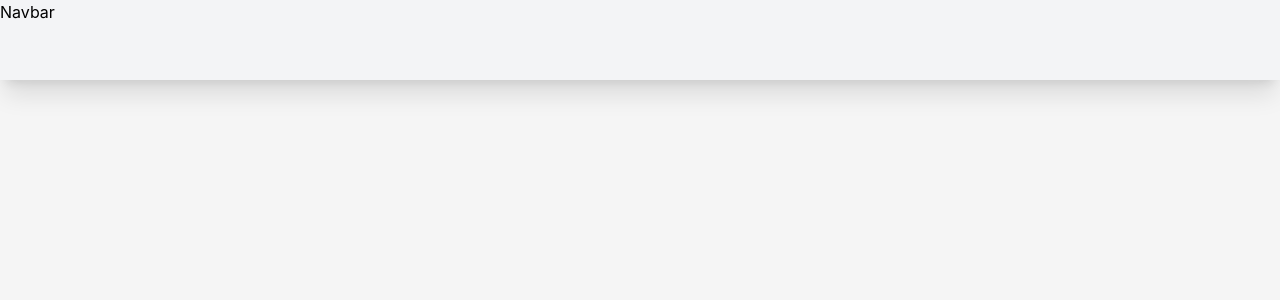
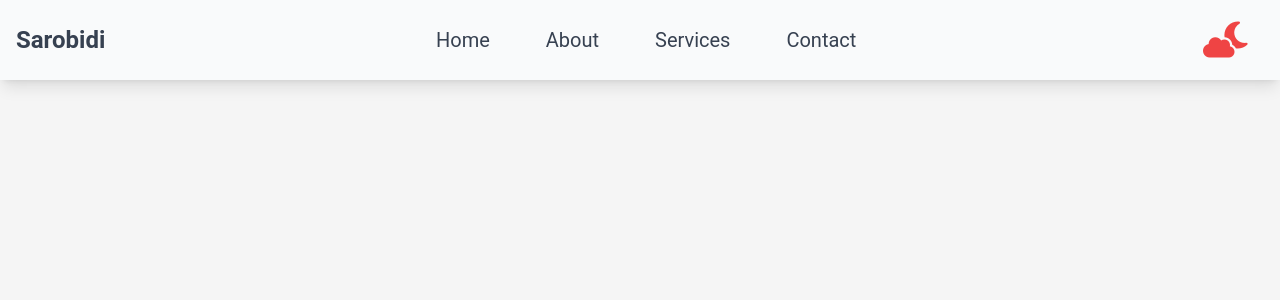
Before and after one commit to tsizehena223/portfolio2024, a React (Create React App) app: page / in a window 1280 px wide. Shown: the top 300 px of the page. Built offline with nearby package versions, Linux system fonts and the light colour scheme.

Commit message:
update: Navbar

```diff
--- a/public/index.html
+++ b/public/index.html
@@ -4,6 +4,7 @@
 <head>
     <meta charset="utf-8" />
     <link rel="icon" href="%PUBLIC_URL%/favicon.ico" />
+    <link rel="stylesheet" href="https://cdnjs.cloudflare.com/ajax/libs/font-awesome/6.5.1/css/all.min.css" integrity="sha512-DTOQO9RWCH3ppGqcWaEA1BIZOC6xxalwEsw9c2QQeAIftl+Vegovlnee1c9QX4TctnWMn13TZye+giMm8e2LwA==" crossorigin="anonymous" referrerpolicy="no-referrer" />
     <title>Sarobidi</title>
 </head>
 
--- a/src/App.js
+++ /dev/null
@@ -1,11 +0,0 @@
-import Navbar from "./components/Navbar";
-
-function App() {
-    return (
-        <div>
-            <Navbar />
-        </div>
-    );
-}
-
-export default App;
--- /dev/null
+++ b/src/App.jsx
@@ -0,0 +1,27 @@
+import { useState, useEffect } from "react";
+import Navbar from "./components/Navbar";
+
+function App() {
+    const [isDarkMode, setIsDarkMode] = useState(false);
+
+    const handleSwitchMode = () => {
+        setIsDarkMode((prevMode) => !prevMode);
+    }
+
+    useEffect(() => {
+        const body = document.body;
+        if (isDarkMode) {
+            body.classList.add("dark");
+        } else {
+            body.classList.remove("dark")
+        }
+    }, [isDarkMode])
+
+    return (
+        <>
+            <Navbar isDarkMode={isDarkMode} onSwitchMode={handleSwitchMode} />
+        </>
+    );
+}
+
+export default App;
--- a/src/components/Navbar.jsx
+++ b/src/components/Navbar.jsx
@@ -1,9 +1,44 @@
-const Navbar = () => {
+import React, { useState } from 'react';
+
+const Navbar = ({ isDarkMode, onSwitchMode }) => {
+    const [isOpen, setIsOpen] = useState(false);
+
+    const handleMenu = () => {
+        setIsOpen(!isOpen);
+    }
+
     return (
-        <div className="w-screen h-16 sm:h-20 bg-gray-100 shadow-xl">
-            Navbar
-        </div>
-    )
-}
+        <nav className={`w-screen shadow-lg px-4 ${isDarkMode ? 'bg-gray-800 text-gray-100' : 'bg-gray-50 text-gray-700'}`}>
+            <div className="container flex mx-auto items-center justify-between h-16 sm:h-20 sm:text-2xl">
+                <div className="font-bold">
+                    <span className='text-xl sm:text-2xl hover:text-red-500 hover:cursor-none'>Sarobidi</span>
+                </div>
+
+                <div className={`hidden lg:flex items-center justify-center text-xl`}>
+                    <a href="#bla" className={`px-4 py-1 mx-3 hover:underline decoration-4 hover:text-red-500`}>Home</a>
+                    <a href="#bla" className={`px-4 py-1 mx-3 hover:underline decoration-4 hover:text-red-500`}>About</a>
+                    <a href="#bla" className={`px-4 py-1 mx-3 hover:underline decoration-4 hover:text-red-500`}>Services</a>
+                    <a href="#bla" className={`px-4 py-1 mx-3 hover:underline decoration-4 hover:text-red-500`}>Contact</a>
+                </div>
+
+                <div className={`${!isOpen && 'hidden'} lg:hidden sm:text-xl fixed flex flex-col items-center top-16 sm:top-20 w-screen right-0 text-center shadow-2xl pt-2 ${isDarkMode ? 'bg-gray-800 text-gray-100' : 'bg-gray-100 text-gray-700'}`}>
+                    <a href="#bla" className={`w-40 py-2 my-2 rounded-full shadow-lg ${isDarkMode && 'border-gray-800'} hover:text-red-500`}>Home</a>
+                    <a href="#bla" className={`w-40 py-2 my-2 rounded-full shadow-lg ${isDarkMode && 'border-gray-800'} hover:text-red-500`}>About</a>
+                    <a href="#bla" className={`w-40 py-2 my-2 rounded-full shadow-lg ${isDarkMode && 'border-gray-800'} hover:text-red-500`}>Services</a>
+                    <a href="#bla" className={`w-40 py-2 my-2 rounded-full shadow-lg ${isDarkMode && 'border-gray-800'} hover:text-red-500`}>Contact</a>
+                    <i className={`px-8 py-8 fa-solid fa-${isDarkMode ? 'cloud-sun' : 'cloud-moon'} fa-xl sm:fa-2xl text-red-500 hover:cursor-pointer`} onClick={onSwitchMode}></i>
+                </div>
+
+                <i className={`hidden lg:block px-4 py-1 fa-solid fa-${isDarkMode ? 'cloud-sun' : 'cloud-moon'} fa-xl sm:fa-2xl text-red-500 hover:cursor-pointer`} onClick={onSwitchMode}></i>
+
+                <div className="block lg:hidden">
+                    <button onClick={handleMenu}>
+                        <i className={`fa-solid fa-xl sm:fa-2xl fa-${isOpen ? 'folder-open' : 'folder-closed'}`}></i>
+                    </button>
+                </div>
+            </div>
+        </nav>
+    );
+};
 
 export default Navbar;
--- a/src/index.css
+++ b/src/index.css
@@ -1,6 +1,6 @@
 body {
   margin: 0;
-  font-family: -apple-system, BlinkMacSystemFont, 'Segoe UI', 'Roboto', 'Oxygen',
+  font-family: 'Roboto', 'Oxygen',
     'Ubuntu', 'Cantarell', 'Fira Sans', 'Droid Sans', 'Helvetica Neue',
     sans-serif;
   -webkit-font-smoothing: antialiased;
@@ -13,6 +13,10 @@ code {
     monospace;
 }
 
+.dark {
+    background-color: #1b2430;
+}
+
 @tailwind base;
 @tailwind components;
 @tailwind utilities;
```
